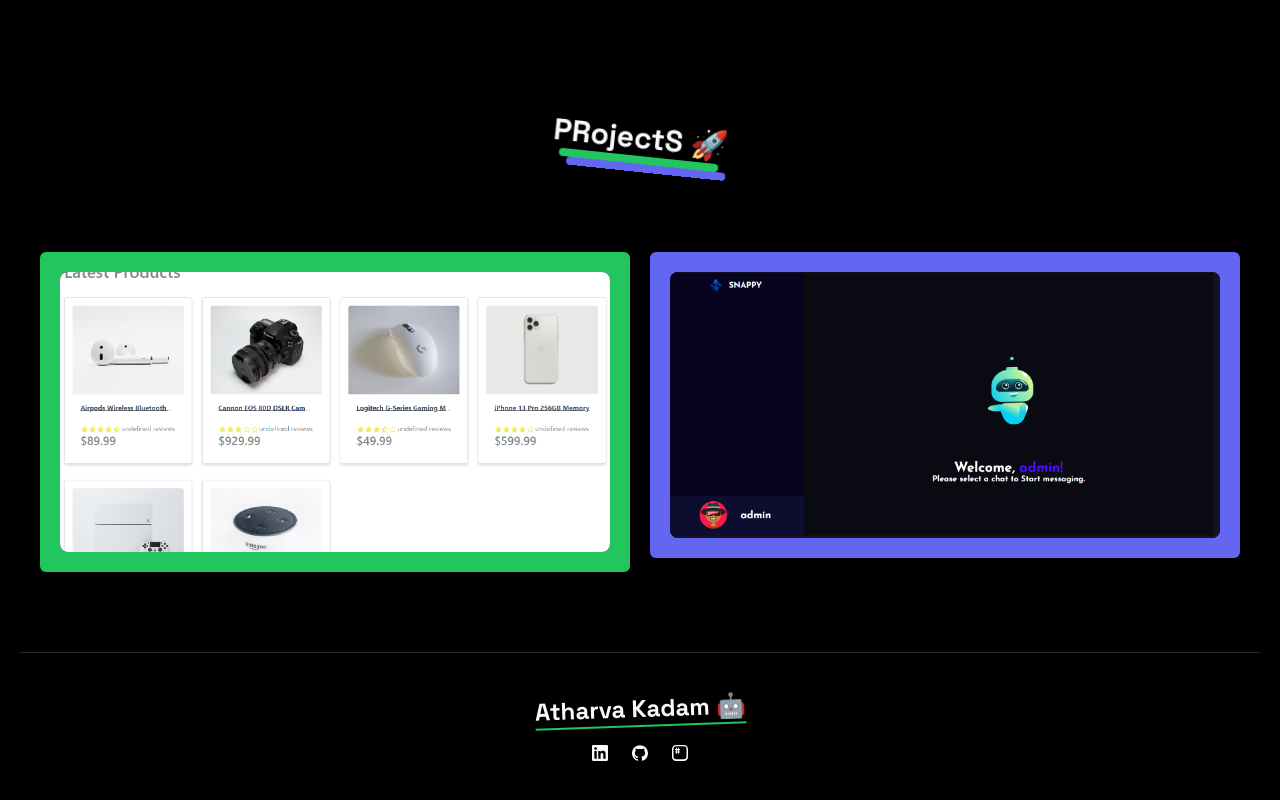
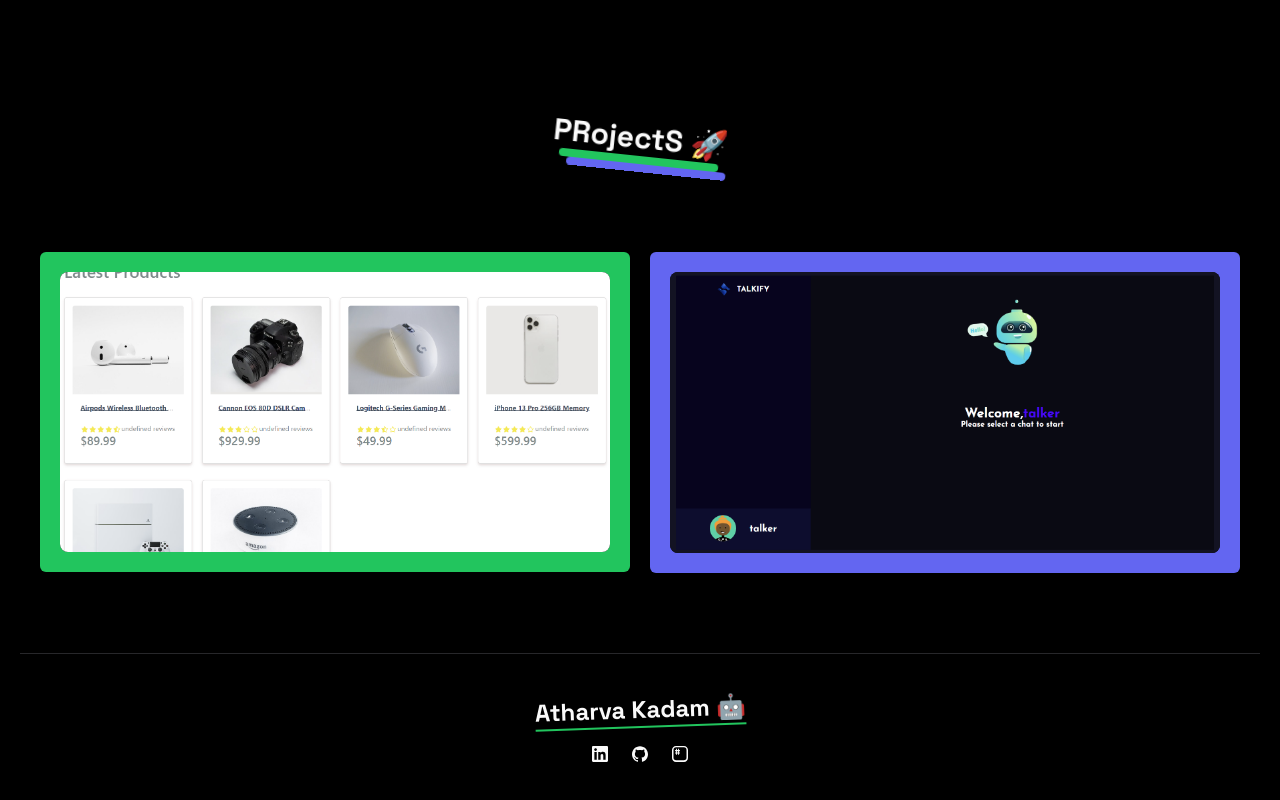
Before and after one commit to Atharva0402/Portfolio, a Next.js app: page / in a window 1280 px wide. Shown: the part 1420-2220 px from the top of the page. Built offline with nearby package versions, Linux system fonts and the light colour scheme.

Commit message:
Update Project.tsx

```diff
--- a/app/(Home)/components/Project.tsx
+++ b/app/(Home)/components/Project.tsx
@@ -31,7 +31,7 @@
             title:"Talkify",
             tech:[SiReact,SiMongodb,SiNodedotjs,SiExpress,SiSocketdotio ],
             link:"https://github.com/Atharva0402/Blogging_site",
-            cover:"/snappy.png",
+            cover:"/Talkify.png",
             background: "bg-indigo-500",
 
         },
```
